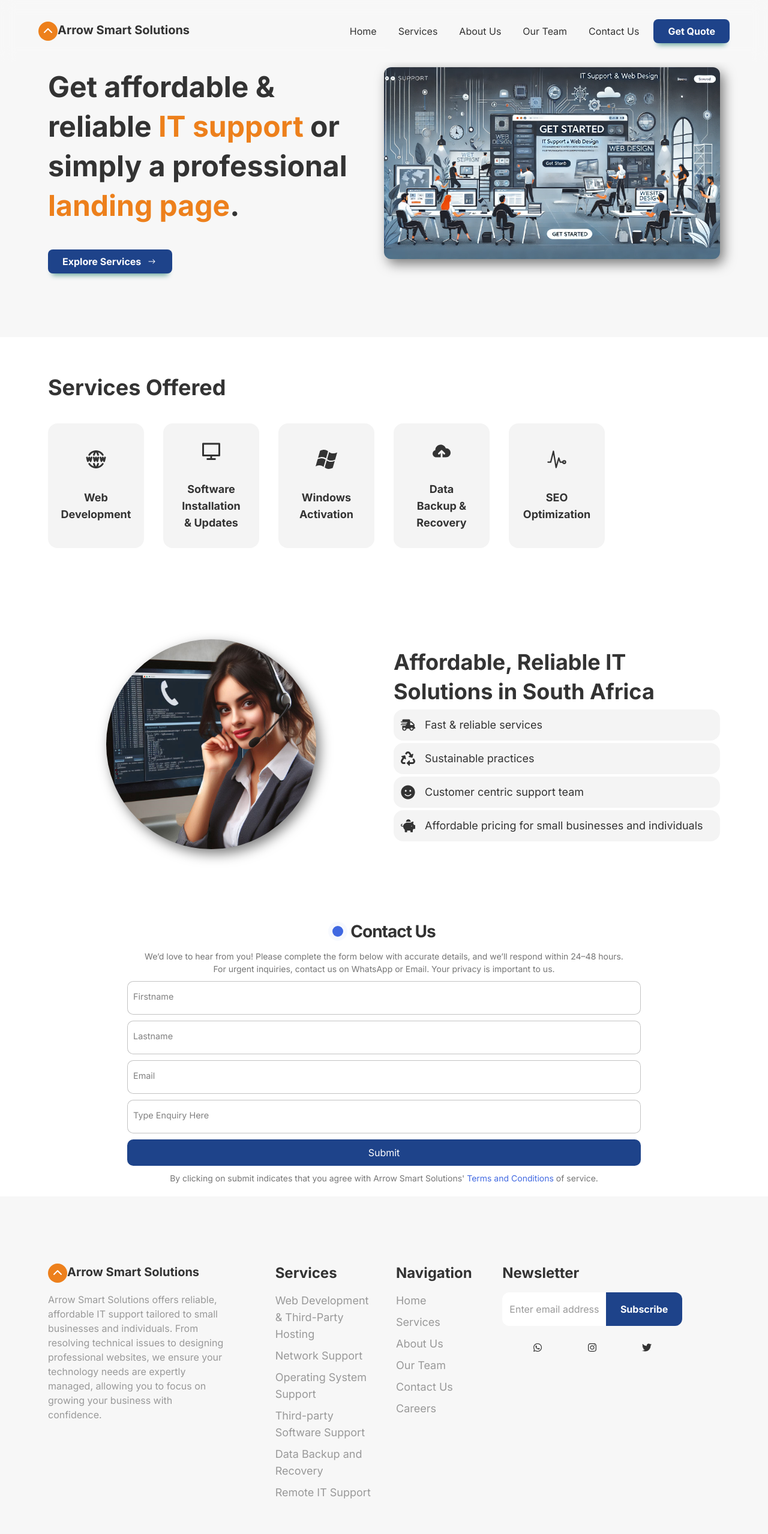
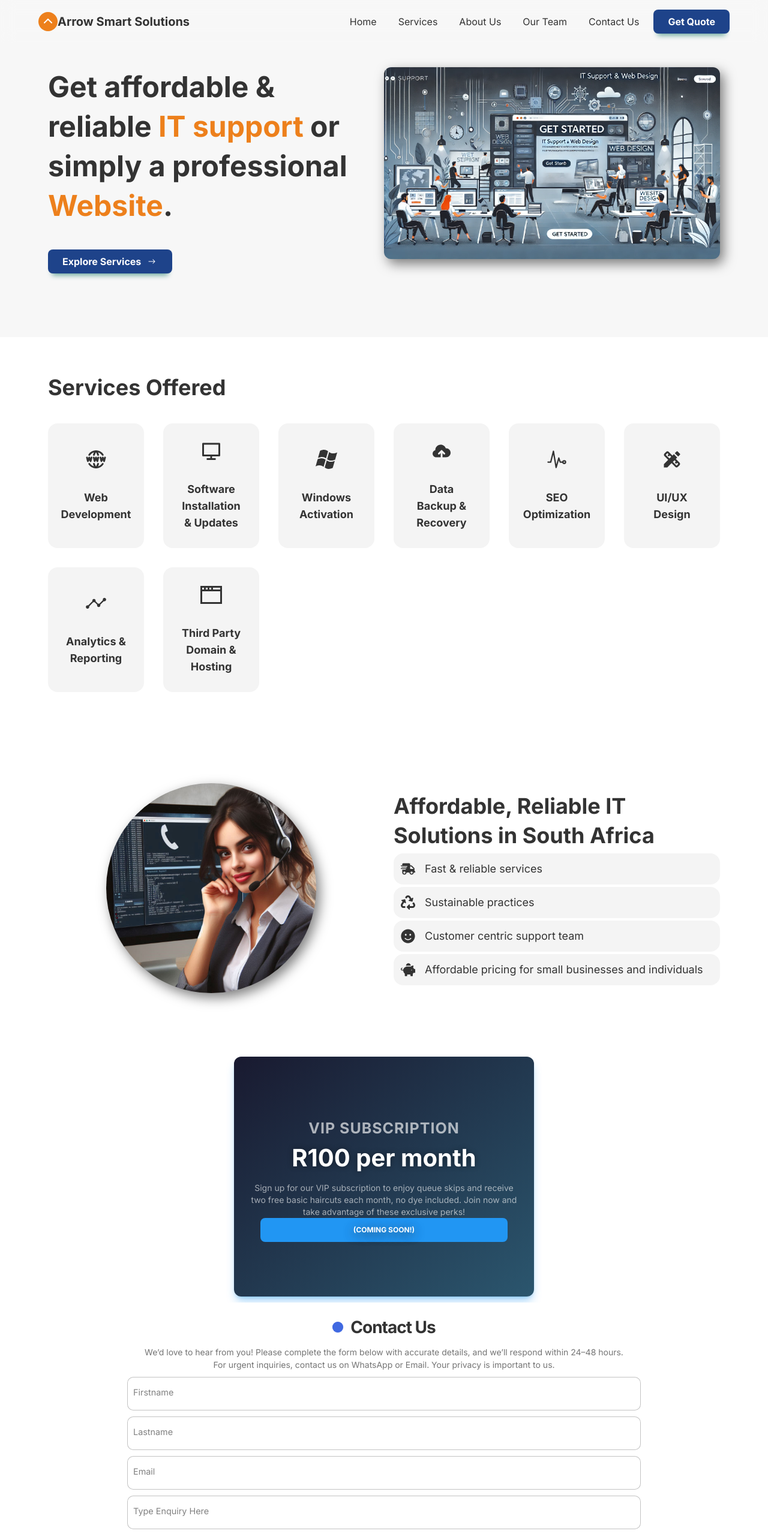
Before and after one commit to ArrowSmartSolutions/ArrowSmartSolutions, a React (Vite) app: page / in a window 1280 px wide. Shown: the top 2558 px of the page at 60% size. Built offline with nearby package versions, Linux system fonts and the light colour scheme.

Commit message:
Update and optimized for mobile and tablet devices

```diff
--- a/src/App.jsx
+++ b/src/App.jsx
@@ -5,6 +5,7 @@ import Banner from './components/Banner/Banner';
 import Footer from './components/Footer/Footer';
 import Navbar from './components/Navbar/Navbar';
 import Contact from './components/Contact/Contact';
+import Promotion from './components/Promotion/Promotion';
 
 const App = () => {
   return (
@@ -13,6 +14,7 @@ const App = () => {
       <Hero />
       <Services />
       <Banner />
+      <Promotion />
       <Contact />
       <Footer />
     </main>
--- a/src/components/Hero/Hero.jsx
+++ b/src/components/Hero/Hero.jsx
@@ -37,7 +37,7 @@ const Hero = () => {
             className='text-2xl lg:text-5xl font-bold !leading-snug'>
               Get affordable & reliable
               <span className='text-secondary'> IT support</span> or simply a professional
-              <span className="text-secondary"> landing page</span>.
+              <span className="text-secondary"> Website</span>.
             </ motion.h1>
             <motion.div
             variants={FadeUp(0.8)}
--- a/src/components/Navbar/Navbar.jsx
+++ b/src/components/Navbar/Navbar.jsx
@@ -1,5 +1,5 @@
-import React from 'react';
-import { IoMdMenu } from "react-icons/io";
+import React, { useState } from 'react';
+import { IoMdMenu, IoMdClose } from "react-icons/io";
 import { FaChevronUp } from 'react-icons/fa6';
 import {motion} from "framer-motion";
 
@@ -33,13 +33,19 @@ const NavbarMenu = [
 ];
 
 const Navbar = () => {
+const [isMenuOpen, setIsMenuOpen] = useState(false);
+
+  const toggleMenu = () => {
+    setIsMenuOpen(!isMenuOpen);
+  };
+
   return (
     <nav className='w-full'>
       <motion.div
       initial={{opacity:0, y: -50 }}
       animate={{opacity:1, y:0}}
 
-       className='py-8 flex justify-between px-16
+       className='py-4 flex justify-between px-4 lg:px-16
         items-center fixed z-50 bg-light
          bg-opacity-50 backdrop-blur-md w-screen overflow-x-hidden'>
       {/*Logo section*/}
@@ -47,11 +53,11 @@ const Navbar = () => {
         <div className='w-8 h-8 rounded-full bg-secondary'>
           <div>
             <div className='flex flex-col items-center justify-center m-auto pt-2'>
-             <FaChevronUp className=' text-white flex items-center justify-center m-auto dark2'/>
+             <FaChevronUp className=' text-white flex items-center my-auto justify-center m-auto dark2'/>
             </div>
           </div>
         </div>
-        <h1 className='font-bold text-2xl md:text-xl whitespace-nowrap'>Arrow Smart Solutions</h1>
+        <h1 className='font-bold my-auto text-md md:text-xl whitespace-nowrap'>Arrow Smart Solutions</h1>
       </div>
       {/*Menu section*/}
       <div className='hidden lg:block'>
@@ -69,12 +75,35 @@ const Navbar = () => {
 
         </ul>
       </div>
-      {/*Mobile Hamburger menu section*/}
-      <div className='lg:hidden'>
-        <IoMdMenu className='text-4xl'/>
-      </div>
+        {/* Mobile Hamburger menu section */}
+        <div className='lg:hidden'>
+          <button onClick={toggleMenu} className='text-4xl'>
+            {isMenuOpen ? <IoMdClose /> : <IoMdMenu />}
+          </button>
+        </div>
       </motion.div>
+
+      {/* Mobile Menu */}
+      {isMenuOpen && (
+        <div className='lg:hidden fixed top-0 left-0 w-full h-full bg-light bg-opacity-90 z-40'>
+          <ul className=' top-6 flex flex-col items-center justify-center h-full gap-6'>
+            {NavbarMenu.map((menu) => (
+              <li key={menu.id}>
+                <a
+                  href={menu.path}
+                  className='text-xl font-medium hover:text-secondary'
+                  onClick={() => setIsMenuOpen(false)}
+                >
+                  {menu.title}
+                </a>
+              </li>
+            ))}
+            <button className='primary-btn' onClick={() => setIsMenuOpen(false)}>Get Quote</button>
+          </ul>
+        </div>
+      )}
     </nav>
+
   )
 }
 
--- /dev/null
+++ b/src/components/Promotion/Promotion.jsx
@@ -0,0 +1,35 @@
+import React from 'react';
+
+// Component inspired by https://uiverse.io/Yaya12085/empty-horse-27
+// License: MIT
+// Modifications: Adjusted fonts and colors to match the website theme
+
+const Promotion = () => {
+  return (
+    <div className="flex justify-center overflow-hidden h-full">
+      <div className="flex flex-col items-center justify-around
+       w-[314px] h-[400px] md:w-[500px] p-[10px_1px] m-[10px_0]
+       text-center relative cursor-pointer shadow-[0_10px_15px_-3px_rgba(33,150,243,.4),0_4px_6px_-4px_rgba(33,150,243,.4)]
+       rounded-xl bg-gradient-to-br from-[#04051dea] to-[#2b566e]">
+        <div className="p-5">
+          <div className="font-extrabold uppercase text-[rgba(255,255,255,0.64)] mt-2.5 text-[25px] tracking-[1px]">
+            VIP Subscription
+          </div>
+          <div className="text-white font-extrabold text-[40px] [text-shadow:0px_0px_10px_rgba(0,0,0,0.42)]">
+            R100 per month
+          </div>
+          <div className="font-regular text-[rgba(255,255,255,0.6)] mt-2.5 text-sm">
+            Sign up for our VIP subscription to enjoy queue skips and receive two free basic haircuts each month, no dye included.
+            Join now and take advantage of these exclusive perks!
+          </div>
+          <button className="select-none border-none outline-none text-white uppercase font-bold text-xs py-3 px-6 bg-[rgb(33_150_243)] rounded-lg w-[90%] [text-shadow:0px_4px_18px_#2c3442]">
+          <p className="text-center">(Coming soon!)</p>
+        </button>
+        </div>
+
+      </div>
+    </div>
+  );
+};
+
+export default Promotion;
--- a/src/components/Services/Services.jsx
+++ b/src/components/Services/Services.jsx
@@ -1,11 +1,13 @@
 import { div } from 'framer-motion/client';
 import React from 'react';
-import { IoPulseOutline } from 'react-icons/io5';
+import { IoAnalytics, IoPulseOutline } from 'react-icons/io5';
 import { RiComputerLine } from 'react-icons/ri';
 import { SiWindowsxp } from 'react-icons/si';
 import { TbWorldWww } from 'react-icons/tb';
 import { TiCloudStorage } from 'react-icons/ti';
 import { motion } from 'framer-motion';
+import { MdDesignServices, MdDomain } from 'react-icons/md';
+import { GrDomain } from 'react-icons/gr';
 
 const ServicesData = [
     {
@@ -42,7 +44,28 @@ const ServicesData = [
       link:"#",
       icon:<IoPulseOutline />,
       delay: 0.6,
-  }
+  },
+  {
+      id:2,
+      title:"UI/UX Design",
+      link:"#",
+      icon:<MdDesignServices />,
+      delay: 0.7,
+  },
+    {
+        id:2,
+        title:"Analytics & Reporting",
+        link:"#",
+        icon:<IoAnalytics />,
+        delay: 0.8,
+    },
+    {
+        id:2,
+        title:"Third Party Domain & Hosting",
+        link:"#",
+        icon:<GrDomain />,
+        delay: 0.3,
+    },
 ];
 
 const SlideLeft = (delay) => {
```
